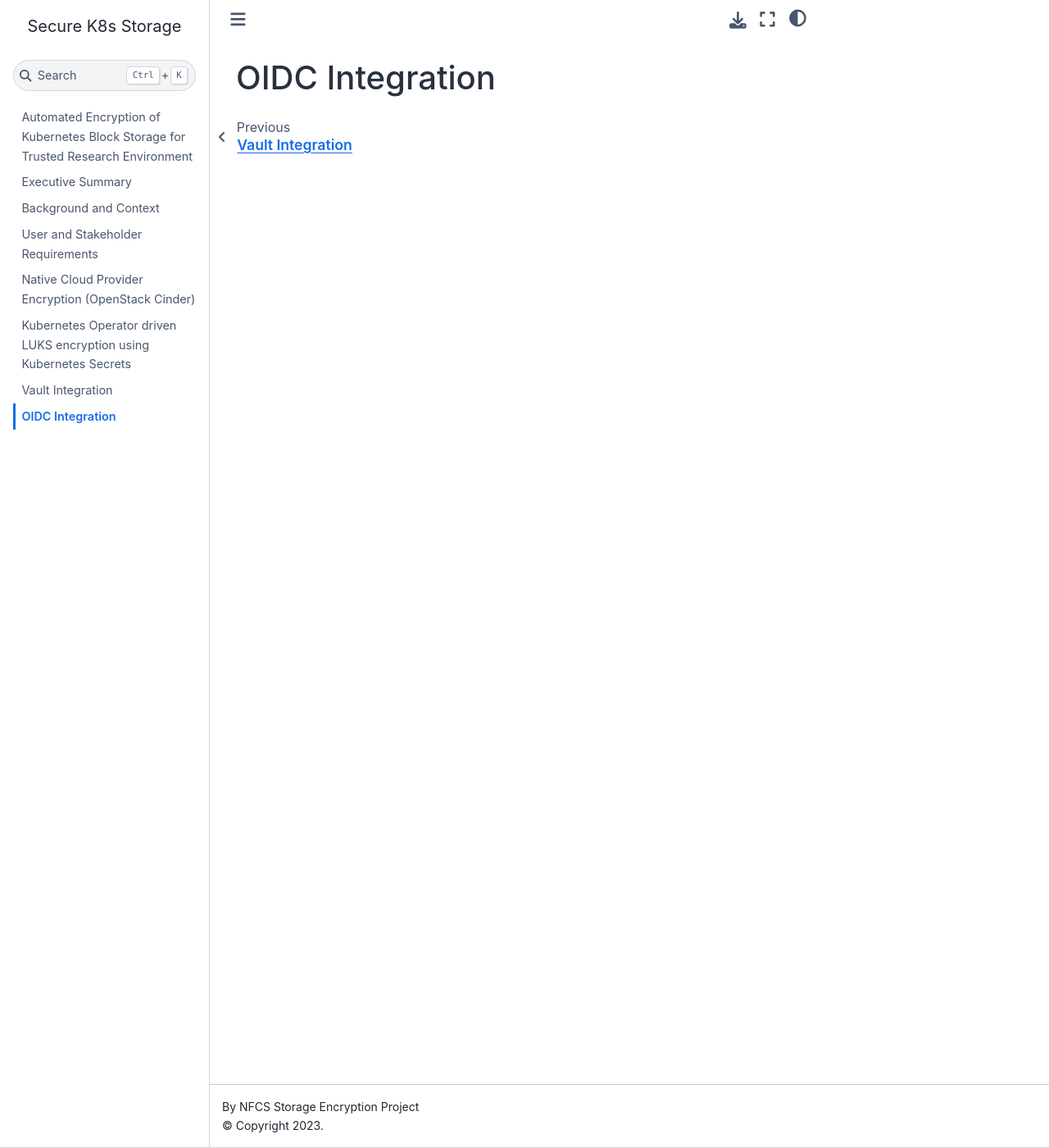
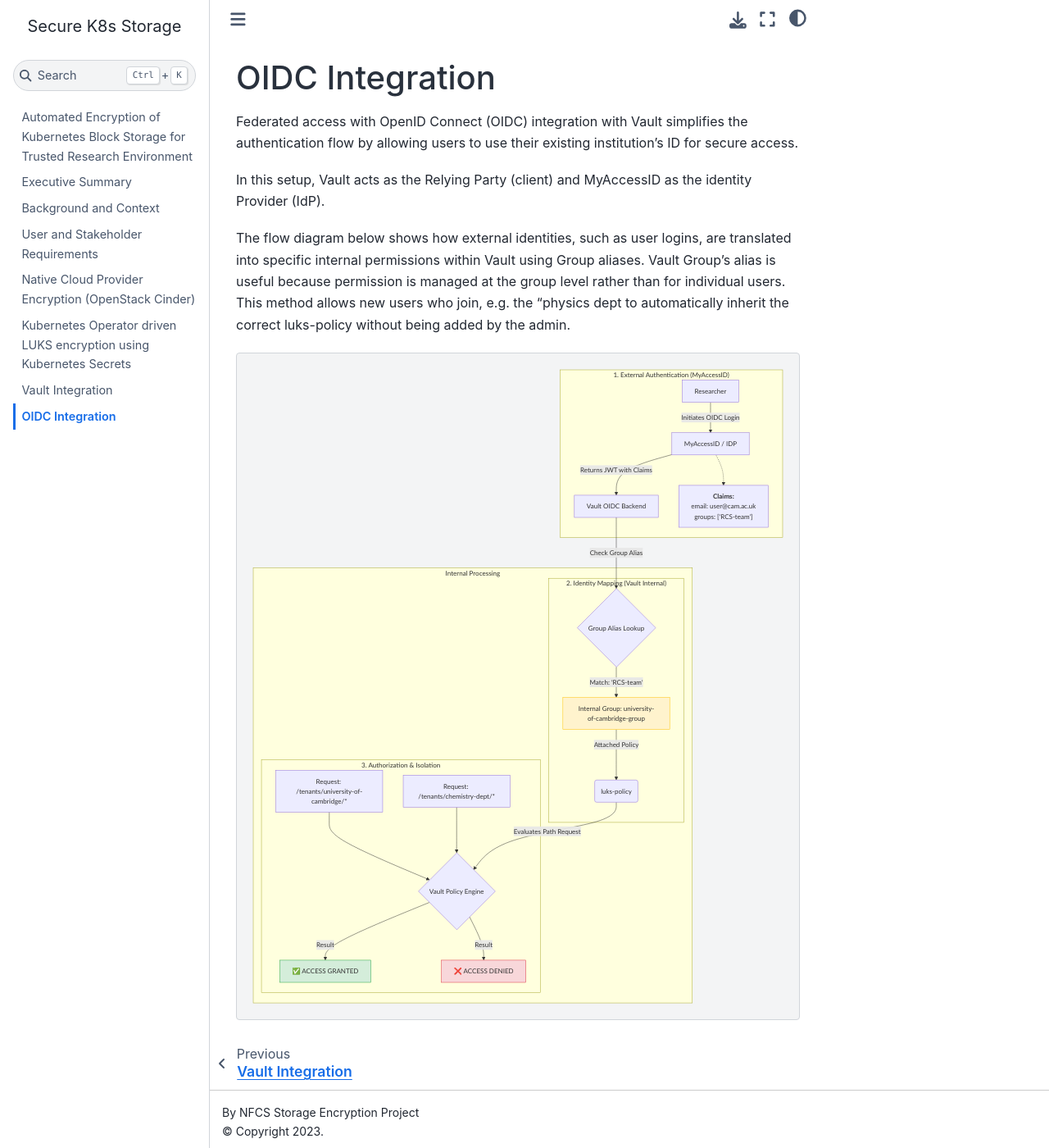
Before and after one commit to nfcs-secure-k8s/luks-k8s-automation, a Jupyter Book: the page built from oidc.md, in a window 1280 px wide and 1400 px high. Shown: the whole window at 82% size. Built offline with Jupyter Book 1.0.4 settings and Sphinx 7.4.7 and the Sphinx Book theme 1.1.4, drawn with Linux system fonts in a browser that asks for light colours.

Commit message:
Add OIDC -1

````diff
--- a/oidc.md
+++ b/oidc.md
@@ -1 +1,45 @@
-# OIDC Integration
+## OIDC Integration
+
+Federated access with OpenID Connect (OIDC) integration with Vault simplifies the authentication flow by allowing users to use their existing institution's ID for secure access.
+
+In this setup, Vault acts as the Relying Party (client) and MyAccessID as the identity Provider (IdP).
+
+The flow diagram below shows how external identities, such as user logins, are translated into specific internal permissions within Vault using Group aliases. Vault Group's alias is useful because permission is managed at the group level rather than for individual users. This method allows new users who join, e.g. the "physics dept to automatically inherit the correct luks-policy without being added by the admin.
+
+```{mermaid}
+graph TD
+    subgraph "1. External Authentication (MyAccessID)"
+        A[Researcher] -->|Initiates OIDC Login| B[MyAccessID / IDP]
+        B -->|Returns JWT with Claims| C[Vault OIDC Backend]
+        note1["<b>Claims:</b><br/>email: user@cam.ac.uk<br/>groups: ['RCS-team']"]
+        B -.-> note1
+    end
+
+    %% This connection links the top section to the bottom section
+    C -->|Check Group Alias| D
+
+    subgraph "Internal Processing"
+        direction LR
+
+        subgraph "2. Identity Mapping (Vault Internal)"
+            D{Group Alias Lookup} -->|Match: 'RCS-team'| E[Internal Group: university-of-cambridge-group]
+            E -->|Attached Policy| F(luks-policy)
+        end
+
+        subgraph "3. Authorization & Isolation"
+            G{Vault Policy Engine}
+            H[Request: /tenants/university-of-cambridge/*] --> G
+            G -->|Result| I[✅ ACCESS GRANTED]
+
+            J[Request: /tenants/chemistry-dept/*] --> G
+            G -->|Result| K[❌ ACCESS DENIED]
+        end
+
+        %% Horizontal link between the side-by-side boxes
+        F -->|Evaluates Path Request| G
+    end
+
+    style I fill:#d4edda,stroke:#28a745
+    style K fill:#f8d7da,stroke:#dc3545
+    style E fill:#fff3cd,stroke:#ffc107
+```
````
